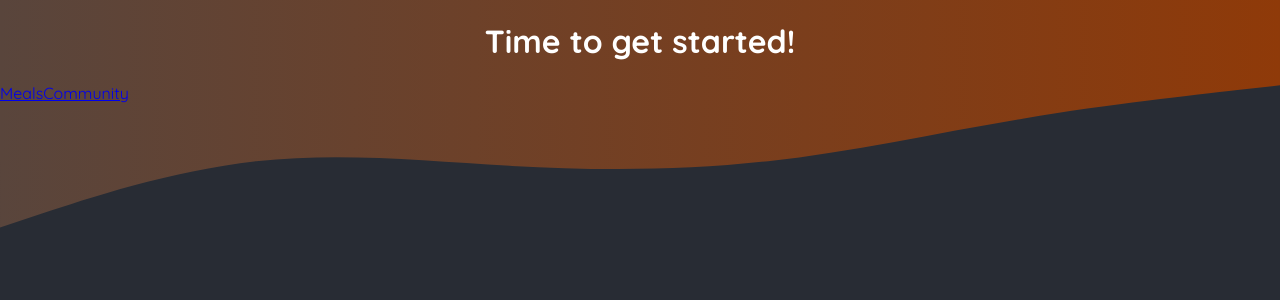
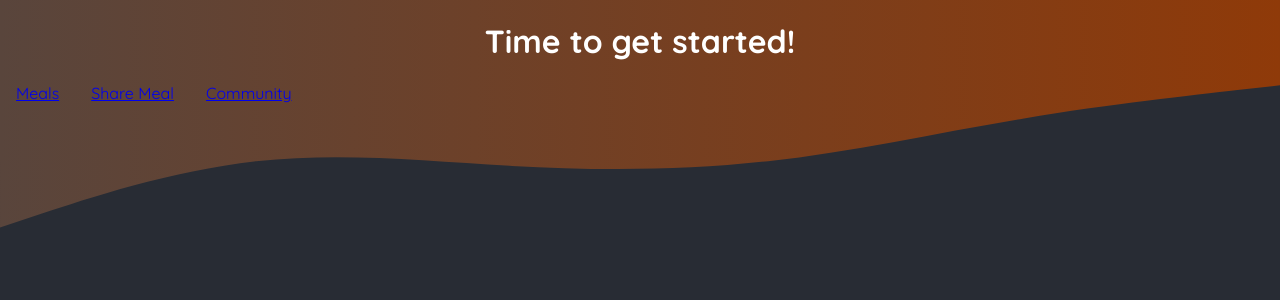
Before and after one commit to RehanGeorge/NextJS-Foodies, a Next.js app: page / in a window 1280 px wide. Shown: the top 300 px of the page. Built offline with nearby package versions, Linux system fonts and the light colour scheme.

Commit message:
Refactor

```diff
--- a/app/community/page.js
+++ b/app/community/page.js
@@ -1,4 +1,4 @@
-export default function Community() {
+export default function CommunityPage() {
     return (
         <h1>This is the community page</h1>
     )
--- a/app/globals.css
+++ b/app/globals.css
@@ -55,3 +55,7 @@ svg {
   font-weight: 500;
   color: #ddd8d8;
 }
+
+a {
+  margin: 1rem;
+}
--- a/app/meals/share/page.js
+++ b/app/meals/share/page.js
@@ -1,4 +1,4 @@
-export default function Share() {
+export default function ShareMealPage() {
     return (
         <h1>This is the share page</h1>
     )
--- a/app/page.js
+++ b/app/page.js
@@ -7,6 +7,7 @@ export default function Home() {
         Time to get started!
       </h1>
       <Link href="/meals">Meals</Link>
+      <Link href="/meals/share">Share Meal</Link>
       <Link href="/community">Community</Link>
     </main>
   );
```
Also changed, not shown: app/meals/[mealSlug]/page.js (added, +7 -0 lines), app/meals/[slug]/page.js (deleted, +0 -7 lines).
